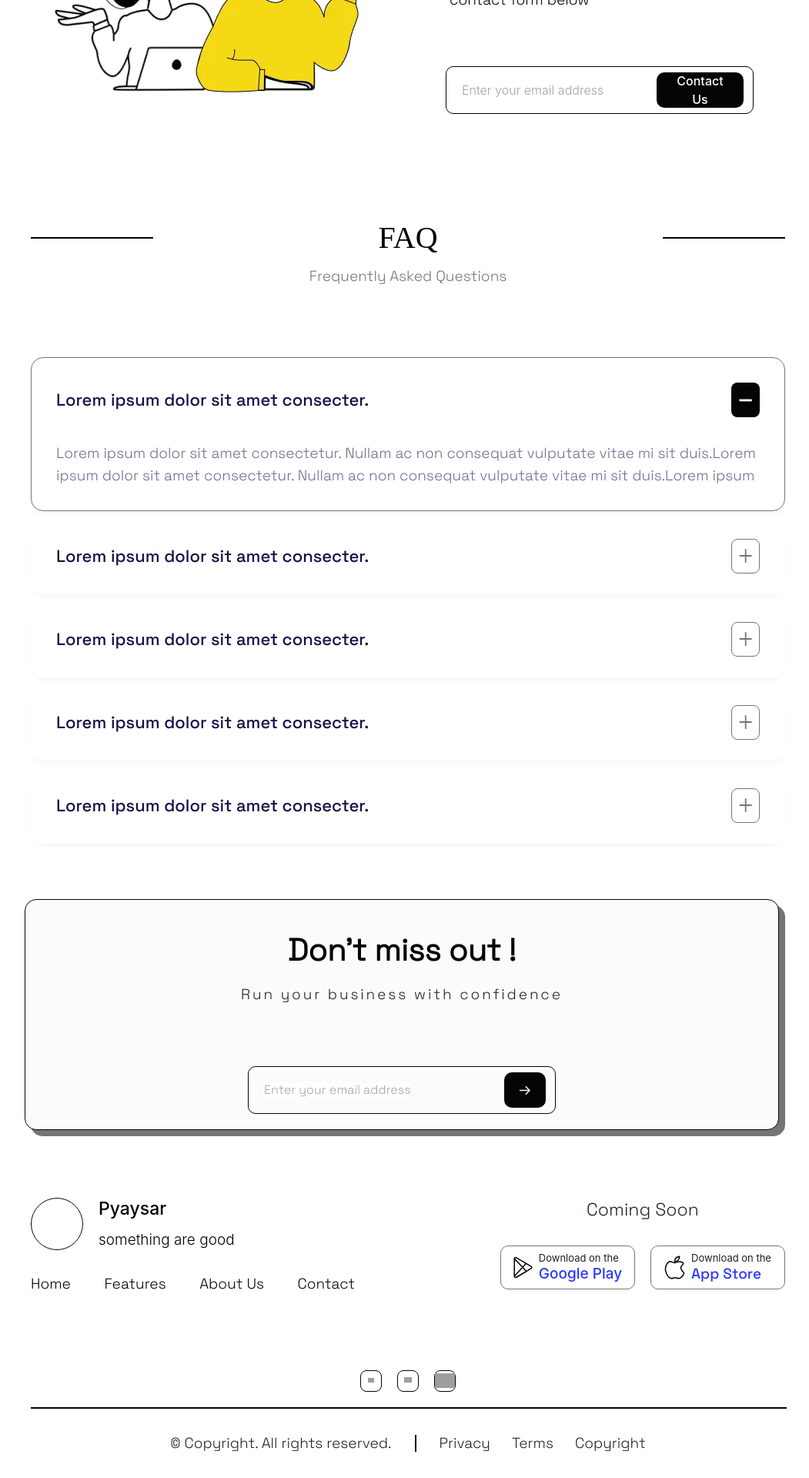
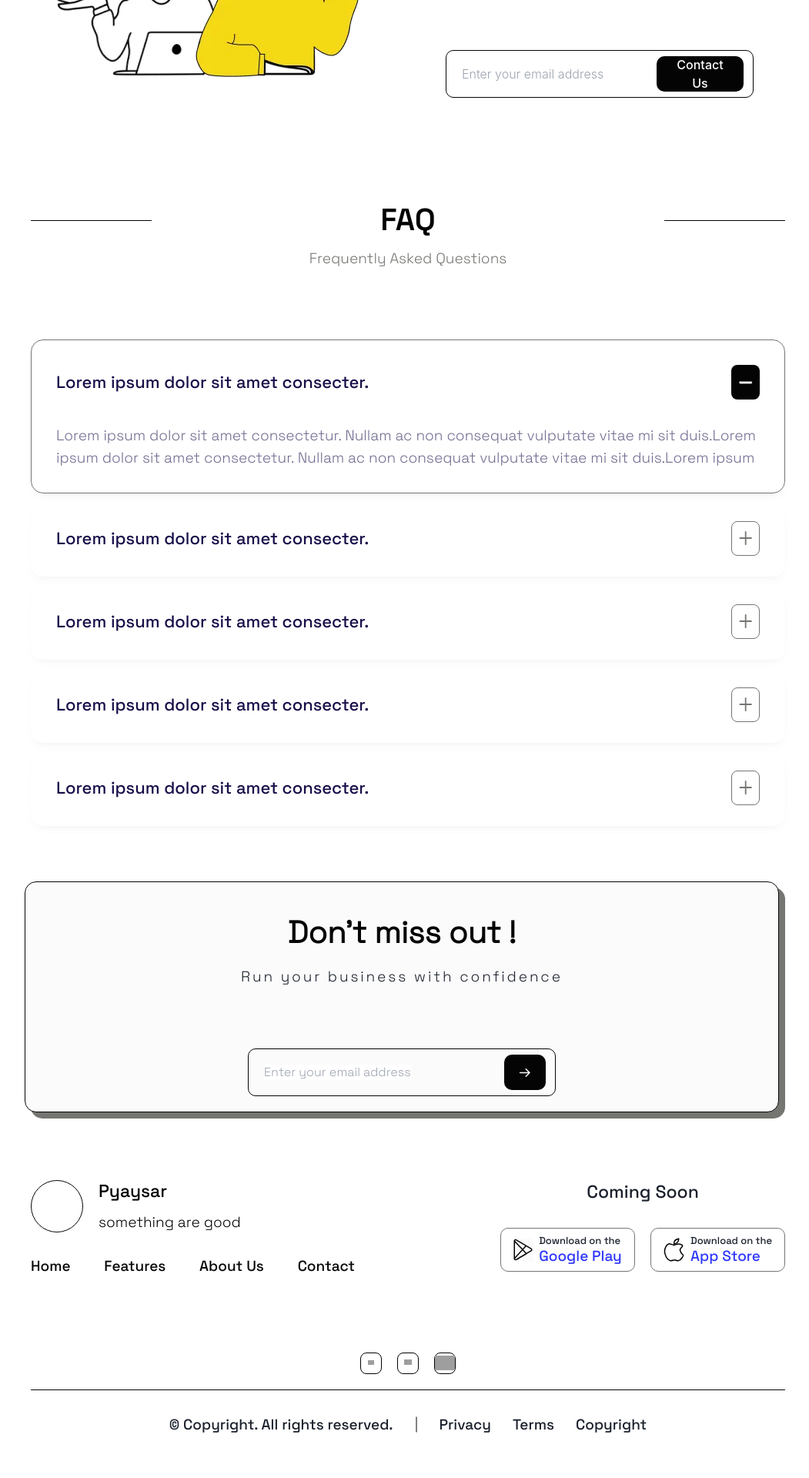
Before and after one commit to NyiHtutLwin05/PyaySar---Landing-Page, a React (Vite) app: page / in a window 1280 px wide. Shown: the part 2899-4819 px from the top of the page at 77% size, without its empty margins (110-1161 px from the left). After the commit the page ends 4795 px from the top, so only its background shows below. Built offline with nearby package versions, Linux system fonts and the light colour scheme; grey boxes are pictures that could not be loaded.

Commit message:
Refactor: Ensure consistent styling across all components

```diff
--- a/src/components/Footer/index.jsx
+++ b/src/components/Footer/index.jsx
@@ -22,12 +22,12 @@ const Index = () => {
         </a>
       </div>
 
-      <hr className='border border-black w-full' />
+      <hr className='border-black w-full' />
 
-      <div className='flex flex-col justify-center items-center sm:flex-row sm:gap-5 text-sm sm:text-base md:text-lg leading-5 sm:leading-12'>
+      <div className='flex flex-col justify-center items-center sm:flex-row sm:gap-5 text-sm sm:text-base md:text-lg leading-5 sm:leading-12 font-SGmedium'>
         <p className='flex gap-7'>&copy; Copyright. All rights reserved.</p>
-        <hr className='hidden sm:inline border border-black w-5 rotate-90' />
-        <div className='flex gap-7 font-medium'>
+        <hr className='hidden sm:inline border-black w-5 rotate-90' />
+        <div className='flex gap-7'>
           <a>Privacy</a>
           <a>Terms</a>
           <a>Copyright</a>
--- a/src/components/SectionHeader/index.jsx
+++ b/src/components/SectionHeader/index.jsx
@@ -8,17 +8,17 @@ const OverrideClasses = {
 const Index = ({ heading, overrideClasses = OverrideClasses }) => {
   return (
     <div className='flex justify-between items-center'>
-      <hr className='w-[56px] md:w-[157px] border border-black' />
+      <hr className='w-[56px] md:w-[157px] border-black' />
       <h1
         className={
           overrideClasses.override
             ? overrideClasses.override
-            : `text-5xl/2 sm:text-3xl md:text-5xl leading-14/2 sm:leading-10 md:leading-12 font-SGbold w-[200px] md:w-[333px] text-center text-[#000000] ${overrideClasses.extends}`
+            : `text-5xl/2 sm:text-3xl md:text-5xl leading-14/2 sm:leading-10 md:leading-12 font-SGsemibold w-[200px] md:w-[333px] text-center text-[#000000] ${overrideClasses.extends}`
         }
       >
         {heading}
       </h1>
-      <hr className='w-[56px] sm-[w-79px] md:w-[157px] border border-black' />
+      <hr className='w-[56px] sm-[w-79px] md:w-[157px] border-black' />
     </div>
   );
 };
--- a/src/section/Contact/Contact.jsx
+++ b/src/section/Contact/Contact.jsx
@@ -9,7 +9,7 @@ const App = () => {
 
   // Define CSS classes for styling
   const bodyClasses =
-    'text-lg leading-7 font-SGregular text-[#000000] w-[390px] text-start';
+    'font-SGmedium text-lg text-[#000000] w-[390px] text-start';
 
   const formOverrideClasses = {
     extends: 'md:w-[400px]',
@@ -19,7 +19,7 @@ const App = () => {
     <div id='contact' className='mx-[30px]'>
       {/* section header */}
       <SectionHeader heading='Work with Us' />
-      <p className='text-center text-gray text-sm sm:text-base leading-5 sm:leading-12 font-SGlight'>
+      <p className='text-xs font-SGregular lg:text-xl md:text-lg text-gray text-center'>
         Contact Us
       </p>
       {isMobileOrTablet ? (
@@ -37,7 +37,7 @@ const App = () => {
             {/* Text Content */}
             <div className={`row-span-1 col-span-1 order-2 ${bodyClasses}`}>
               Feel free to get in touch with us if you have{' '}
-              <span className='text-blue font-medium'>
+              <span className='text-blue'>
                 any questions, suggestions, or inquiries.
               </span>
               <br /> Our dedicated team is here to assist you. You can reach out
--- a/src/section/Contact/Contact.tablet.jsx
+++ b/src/section/Contact/Contact.tablet.jsx
@@ -4,7 +4,7 @@ import ContactForm from '../../components/ContactForm';
 const ContactTablet = () => {
   // Define CSS classes for styling
   const bodyClasses =
-    'text-sm sm:text-base leading-5 sm:leading-7 font-SGregular text-[#000000] w-[270px] sm:w-full text-center sm:text-start';
+    'text-xs sm:text-base leading-5 sm:leading-7 font-SGmedium text-[#000000] w-[270px] sm:w-full text-center sm:text-start';
 
   const formOverrideClasses = {
     extends: 'sm:w-[350px]',
--- a/src/section/Footer/Footer.Tablet.jsx
+++ b/src/section/Footer/Footer.Tablet.jsx
@@ -10,10 +10,10 @@ const FooterTablet = () => {
           <div className='w-[50px] h-[50px] sm:w-[68px] sm:h-[68px] rounded-full border border-black'></div>
           <div className='text-[#000000] mb-3 sm:flex sm:items-center gap-5'>
             {/* Brand Information */}
-            <p className='text-base sm:text-lg font-medium leading-6'>
+            <p className='text-base sm:text-lg font-SGmedium leading-6'>
               Pyaysar
             </p>
-            <p className='text-sm sm:text-base leading-5 sm:leading-12 font-light'>
+            <p className='text-sm sm:text-base leading-5 sm:leading-12 font-SGlight'>
               something are good
             </p>
           </div>
@@ -31,7 +31,7 @@ const FooterTablet = () => {
       {/* download app section */}
 
       <div>
-        <p className='text-base sm:text-lg leading-6 font-medium text-center mb-2 sm:mb-3'>
+        <p className='text-base sm:text-lg leading-6 font-SGmedium text-center mb-2 sm:mb-3'>
           Coming Soon
         </p>
         <div>
@@ -42,7 +42,7 @@ const FooterTablet = () => {
               Download on the <br />{' '}
               <a
                 href='#'
-                className='text-blue text-[11px] sm:text-base leading-4 font-medium'
+                className='text-blue text-[11px] sm:text-base leading-4 font-SGmedium'
               >
                 Google Play
               </a>
@@ -55,7 +55,7 @@ const FooterTablet = () => {
               Download on the <br />{' '}
               <a
                 href='#'
-                className='text-blue text-[11px] sm:text-base leading-4 font-medium'
+                className='text-blue text-[11px] sm:text-base leading-4 font-SGmedium'
               >
                 App Store
               </a>
--- a/src/section/Footer/Footer.jsx
+++ b/src/section/Footer/Footer.jsx
@@ -7,7 +7,7 @@ const Footer = () => {
   const isMobileOrTablet = useMediaQuery({ maxWidth: 768 });
 
   return (
-    <div className='text-SGregular'>
+    <div className='font-SGregular'>
       {isMobileOrTablet ? (
         <FooterTablet />
       ) : (
@@ -19,7 +19,7 @@ const Footer = () => {
               <div className='w-[68px] h-[68px] rounded-full border border-black'></div>
               <div className='text-[#000000] mb-3'>
                 {/* Brand Information */}
-                <p className='text-2xl font-medium leading-8'>Pyaysar</p>
+                <p className='text-2xl font-SGmedium leading-8'>Pyaysar</p>
                 <p className='text-lg leading-12 font-light'>
                   something are good
                 </p>
@@ -27,7 +27,7 @@ const Footer = () => {
             </div>
 
             {/* navigation items */}
-            <div className='flex text-lg leading-6 font-SGregular text-black w-[421px] justify-between'>
+            <div className='flex text-lg leading-6 font-SGmedium text-black w-[421px] justify-between'>
               <a href='#'>Home</a>
               <a href='#features'>Features</a>
               <a href='#about'>About Us</a>
@@ -38,19 +38,16 @@ const Footer = () => {
           {/* download app section */}
 
           <div>
-            <p className='text-2xl leading-8 font-SGregular text-center mb-8'>
+            <p className='text-2xl leading-8 font-SGmedium text-center mb-8'>
               Coming Soon
             </p>
             <div className='md:flex gap-5'>
               {/* Google Play Download Link */}
               <div className='flex justify-center items-center gap-2 border border-gray rounded-xl px-[15px] py-2.5 cursor-pointer w-[175px] h-[57px] mb-1'>
                 <GooglePlayIcon />
-                <p className='text-sm leading-4 font-normal text-start'>
+                <p className='text-sm leading-4 font-SGmedium text-start'>
                   Download on the <br />{' '}
-                  <a
-                    href='#'
-                    className='text-blue text-lg leading-6 font-medium'
-                  >
+                  <a href='#' className='text-blue text-lg leading-6'>
                     Google Play
                   </a>
                 </p>
@@ -58,12 +55,9 @@ const Footer = () => {
               {/* App Store Download Link */}
               <div className='flex justify-center items-center gap-2 border border-gray rounded-xl px-[15px] py-2.5 cursor-pointer w-[175px] h-[57px] mb-1'>
                 <AppleIcon />
-                <p className='text-sm leading-4 font-normal text-start'>
+                <p className='text-sm leading-4 font-SGmedium text-start'>
                   Download on the <br />{' '}
-                  <a
-                    href='#'
-                    className='text-blue text-lg leading-6 font-SGmedium'
-                  >
+                  <a href='#' className='text-blue text-lg leading-6'>
                     App Store
                   </a>
                 </p>
```
